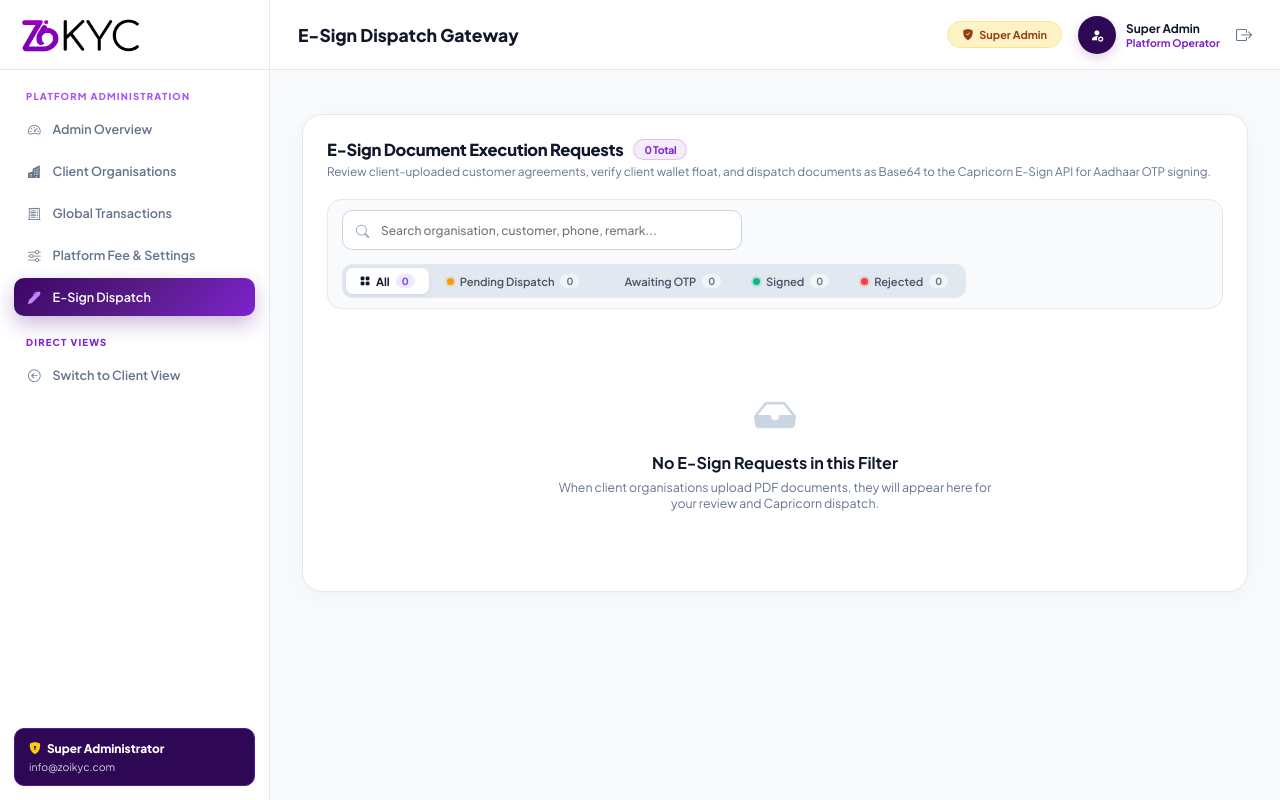
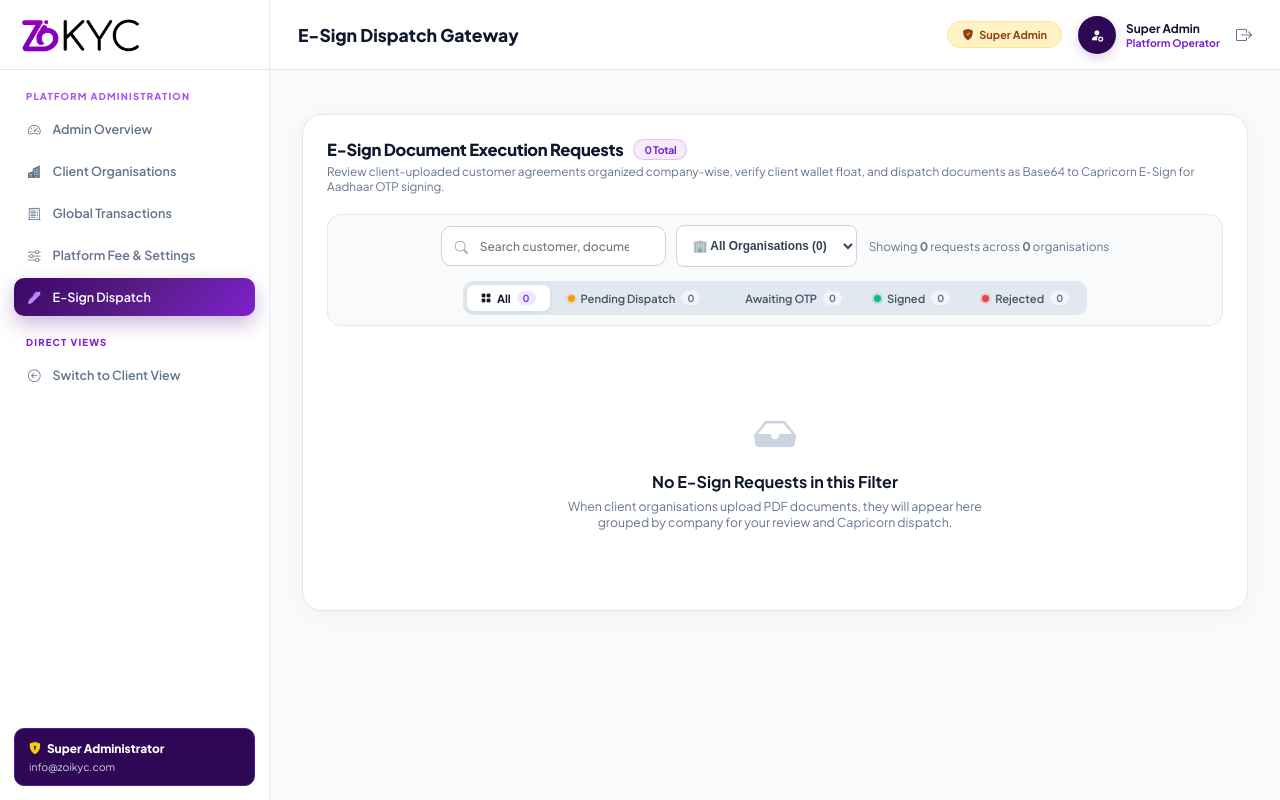
Before and after one commit to vijayvaishnav1011/zoikyc, a Flask app: page /admin/esign in a window 1280 px wide. Run offline with Flask 3, Linux system fonts and the light colour scheme; a user stored in the database is signed in.

Commit message:
feat(admin): organize E-Sign document execution requests company-wise with company filter

```diff
--- a/app/admin/routes.py
+++ b/app/admin/routes.py
@@ -497,14 +497,24 @@ def update_company_pricing(company_id):
 @admin_bp.route('/esign')
 @admin_required
 def esign_requests():
-    """Super Admin screen to review uploaded client documents and dispatch to Capricorn."""
+    """Super Admin screen to review uploaded client documents grouped company-wise and dispatch to Capricorn."""
+    from collections import OrderedDict
+
     status_filter = request.args.get('status', 'all')
     search_query = request.args.get('q', '').strip()
+    company_filter = request.args.get('company_id', 'all')
 
     query = ESignDocument.query.join(Company).filter(Company.email.notin_(ADMIN_SYSTEM_EMAILS))
 
     if status_filter != 'all':
         query = query.filter(ESignDocument.status == status_filter)
+
+    if company_filter != 'all':
+        try:
+            cid = int(company_filter)
+            query = query.filter(ESignDocument.company_id == cid)
+        except ValueError:
+            pass
 
     if search_query:
         search_pattern = f"%{search_query}%"
@@ -519,31 +529,42 @@ def esign_requests():
             )
         )
 
-    documents = query.order_by(ESignDocument.created_at.desc()).all()
+    # Order by company name first, then by created_at desc
+    documents = query.order_by(Company.name.asc(), ESignDocument.created_at.desc()).all()
+
+    # Group documents by Company
+    grouped_documents = OrderedDict()
+    for doc in documents:
+        comp = doc.company
+        if comp not in grouped_documents:
+            grouped_documents[comp] = []
+        grouped_documents[comp].append(doc)
+
+    # Filter base counts for the status tabs
+    base_counts = ESignDocument.query.join(Company).filter(Company.email.notin_(ADMIN_SYSTEM_EMAILS))
+    if company_filter != 'all':
+        try:
+            cid = int(company_filter)
+            base_counts = base_counts.filter(ESignDocument.company_id == cid)
+        except ValueError:
+            pass
 
     counts = {
-        'all': ESignDocument.query.join(Company).filter(Company.email.notin_(ADMIN_SYSTEM_EMAILS)).count(),
-        'pending_admin': ESignDocument.query.join(Company).filter(
-            Company.email.notin_(ADMIN_SYSTEM_EMAILS),
-            ESignDocument.status == 'pending_admin'
-        ).count(),
-        'sent_to_capricorn': ESignDocument.query.join(Company).filter(
-            Company.email.notin_(ADMIN_SYSTEM_EMAILS),
-            ESignDocument.status == 'sent_to_capricorn'
-        ).count(),
-        'signed': ESignDocument.query.join(Company).filter(
-            Company.email.notin_(ADMIN_SYSTEM_EMAILS),
-            ESignDocument.status == 'signed'
-        ).count(),
-        'rejected_by_admin': ESignDocument.query.join(Company).filter(
-            Company.email.notin_(ADMIN_SYSTEM_EMAILS),
-            ESignDocument.status == 'rejected_by_admin'
-        ).count(),
+        'all': base_counts.count(),
+        'pending_admin': base_counts.filter(ESignDocument.status == 'pending_admin').count(),
+        'sent_to_capricorn': base_counts.filter(ESignDocument.status == 'sent_to_capricorn').count(),
+        'signed': base_counts.filter(ESignDocument.status == 'signed').count(),
+        'rejected_by_admin': base_counts.filter(ESignDocument.status == 'rejected_by_admin').count(),
     }
+
+    all_companies = Company.query.filter(Company.email.notin_(ADMIN_SYSTEM_EMAILS)).order_by(Company.name.asc()).all()
 
     return render_template(
         'admin/esign_requests.html',
-        documents=documents,
+        grouped_documents=grouped_documents,
+        total_documents_count=len(documents),
+        all_companies=all_companies,
+        current_company_id=company_filter,
         counts=counts,
         current_status=status_filter,
         search_query=search_query
--- a/app/templates/admin/esign_requests.html
+++ b/app/templates/admin/esign_requests.html
@@ -14,62 +14,78 @@
         <span class="saas-count-badge">{{ counts.all }} Total</span>
       </h3>
       <div class="saas-page-subtitle">
-        Review client-uploaded customer agreements, verify client wallet float, and dispatch documents as Base64 to the Capricorn E-Sign API for Aadhaar OTP signing.
+        Review client-uploaded customer agreements organized company-wise, verify client wallet float, and dispatch documents as Base64 to Capricorn E-Sign for Aadhaar OTP signing.
       </div>
     </div>
   </div>
 
-  <!-- Unified Controls Bar (Integrated Search + Segmented Filter Tabs) -->
-  <div class="saas-controls-bar">
+  <!-- Unified Controls Bar (Integrated Search + Filter Tabs + Company Selector) -->
+  <div class="saas-controls-bar" style="display: flex; flex-direction: column; gap: 14px; margin-bottom: 24px;">
 
-    <!-- Search Input Form with Embedded Icon -->
-    <form method="GET" action="{{ url_for('admin.esign_requests') }}" class="saas-search-form">
+    <div style="display: flex; gap: 12px; align-items: center; justify-content: space-between; flex-wrap: wrap;">
+      <!-- Search Input Form with Company Filter -->
+      <form method="GET" action="{{ url_for('admin.esign_requests') }}" class="saas-search-form" style="display: flex; gap: 10px; align-items: center; flex: 1; max-width: 650px;">
         <input type="hidden" name="status" value="{{ current_status }}">
-      <div class="saas-search-box">
+
+        <div class="saas-search-box" style="flex: 1;">
           <i class="bi bi-search saas-search-icon"></i>
           <input
             type="text"
             name="q"
             value="{{ search_query or '' }}"
-          placeholder="Search organisation, customer, phone, remark..."
+            placeholder="Search customer, document title, remark..."
             class="saas-search-field"
             autocomplete="off"
           >
           {% if search_query %}
-          <a href="{{ url_for('admin.esign_requests', status=current_status) }}" class="saas-search-clear" title="Clear search">
+            <a href="{{ url_for('admin.esign_requests', status=current_status, company_id=current_company_id) }}" class="saas-search-clear" title="Clear search">
               <i class="bi bi-x-circle-fill"></i>
             </a>
           {% endif %}
         </div>
+
+        <!-- Filter by Company Dropdown -->
+        <select name="company_id" onchange="this.form.submit()" style="height: 42px; padding: 0 12px; border: 1px solid #cbd5e1; border-radius: 8px; font-weight: 600; color: #334155; background: #ffffff; cursor: pointer; font-size: 0.85rem; max-width: 250px;">
+          <option value="all">🏢 All Organisations ({{ all_companies|length }})</option>
+          {% for c in all_companies %}
+            <option value="{{ c.id }}" {% if current_company_id == c.id|string %}selected{% endif %}>{{ c.name }}</option>
+          {% endfor %}
+        </select>
       </form>
+
+      <!-- Stats Pill -->
+      <div style="font-size: 0.85rem; color: #64748b;">
+        Showing <strong>{{ total_documents_count }}</strong> request{% if total_documents_count != 1 %}s{% endif %} across <strong>{{ grouped_documents|length }}</strong> organisation{% if grouped_documents|length != 1 %}s{% endif %}
+      </div>
+    </div>
 
     <!-- Segmented Status Filter Tabs -->
     <div class="saas-filter-tabs">
-      <a href="{{ url_for('admin.esign_requests', status='all', q=search_query) }}" class="saas-tab-link {% if current_status == 'all' %}active{% endif %}">
+      <a href="{{ url_for('admin.esign_requests', status='all', q=search_query, company_id=current_company_id) }}" class="saas-tab-link {% if current_status == 'all' %}active{% endif %}">
         <i class="bi bi-grid-fill" style="font-size: 0.72rem;"></i>
         <span>All</span>
         <span class="tab-badge">{{ counts.all }}</span>
       </a>
 
-      <a href="{{ url_for('admin.esign_requests', status='pending_admin', q=search_query) }}" class="saas-tab-link {% if current_status == 'pending_admin' %}active{% endif %}">
+      <a href="{{ url_for('admin.esign_requests', status='pending_admin', q=search_query, company_id=current_company_id) }}" class="saas-tab-link {% if current_status == 'pending_admin' %}active{% endif %}">
         <span class="status-dot dot-amber"></span>
         <span>Pending Dispatch</span>
         <span class="tab-badge">{{ counts.pending_admin }}</span>
       </a>
 
-      <a href="{{ url_for('admin.esign_requests', status='sent_to_capricorn', q=search_query) }}" class="saas-tab-link {% if current_status == 'sent_to_capricorn' %}active{% endif %}">
+      <a href="{{ url_for('admin.esign_requests', status='sent_to_capricorn', q=search_query, company_id=current_company_id) }}" class="saas-tab-link {% if current_status == 'sent_to_capricorn' %}active{% endif %}">
         <span class="status-dot dot-cyan"></span>
         <span>Awaiting OTP</span>
         <span class="tab-badge">{{ counts.sent_to_capricorn }}</span>
       </a>
 
-      <a href="{{ url_for('admin.esign_requests', status='signed', q=search_query) }}" class="saas-tab-link {% if current_status == 'signed' %}active{% endif %}">
+      <a href="{{ url_for('admin.esign_requests', status='signed', q=search_query, company_id=current_company_id) }}" class="saas-tab-link {% if current_status == 'signed' %}active{% endif %}">
         <span class="status-dot dot-emerald"></span>
         <span>Signed</span>
         <span class="tab-badge">{{ counts.signed }}</span>
       </a>
 
-      <a href="{{ url_for('admin.esign_requests', status='rejected_by_admin', q=search_query) }}" class="saas-tab-link {% if current_status == 'rejected_by_admin' %}active{% endif %}">
+      <a href="{{ url_for('admin.esign_requests', status='rejected_by_admin', q=search_query, company_id=current_company_id) }}" class="saas-tab-link {% if current_status == 'rejected_by_admin' %}active{% endif %}">
         <span class="status-dot dot-rose"></span>
         <span>Rejected</span>
         <span class="tab-badge">{{ counts.rejected_by_admin }}</span>
@@ -78,46 +94,93 @@
 
   </div>
 
-  <!-- Documents Table Container -->
-  {% if documents %}
-  <div class="saas-table-card">
+  <!-- Documents Grouped by Company -->
+  {% if grouped_documents %}
+    {% for comp, docs in grouped_documents.items() %}
+    {% set wallet = comp.wallet %}
+    {% set price = comp.per_kyc_price or 20.00 %}
+    {% set has_balance = wallet and wallet.balance >= price %}
+
+    <div class="company-esign-group" style="margin-bottom: 28px; border: 1px solid #e2e8f0; border-radius: 14px; background: #ffffff; box-shadow: 0 2px 10px rgba(0, 0, 0, 0.03); overflow: hidden;">
+
+      <!-- Company Header Bar -->
+      <div style="background: linear-gradient(to right, #f8fafc, #ffffff); padding: 16px 20px; border-bottom: 1px solid #e2e8f0; display: flex; align-items: center; justify-content: space-between; flex-wrap: wrap; gap: 14px;">
+
+        <!-- Company Info Left -->
+        <div style="display: flex; align-items: center; gap: 14px;">
+          <div style="width: 44px; height: 44px; border-radius: 10px; background: linear-gradient(135deg, #7c3aed 0%, #4f46e5 100%); color: #ffffff; display: flex; align-items: center; justify-content: center; font-weight: 800; font-size: 1.15rem; box-shadow: 0 4px 10px rgba(124, 58, 237, 0.25); flex-shrink: 0;">
+            {{ comp.name[:1].upper() if comp.name else 'C' }}
+          </div>
+          <div>
+            <div style="display: flex; align-items: center; gap: 8px; flex-wrap: wrap;">
+              <a href="{{ url_for('admin.company_detail', company_id=comp.id) }}" style="font-size: 1.05rem; font-weight: 800; color: #0f172a; text-decoration: none;" title="View Organisation Details">
+                {{ comp.name }}
+              </a>
+              <span style="font-size: 0.72rem; padding: 2px 8px; border-radius: 4px; background: #e0e7ff; color: #4338ca; font-weight: 600; font-family: monospace;">
+                {{ comp.client_id or 'ZOI-CLIENT' }}
+              </span>
+              {% if comp.status == 'active' %}
+                <span style="color: #059669; font-weight: 600; font-size: 0.72rem; display: inline-flex; align-items: center; gap: 3px;">
+                  <i class="bi bi-patch-check-fill"></i> KYC Active
+                </span>
+              {% else %}
+                <span style="color: #d97706; font-weight: 600; font-size: 0.72rem; display: inline-flex; align-items: center; gap: 3px;">
+                  <i class="bi bi-clock-history"></i> KYC Pending
+                </span>
+              {% endif %}
+            </div>
+            <div style="font-size: 0.76rem; color: #64748b; margin-top: 3px; display: flex; align-items: center; gap: 12px; flex-wrap: wrap;">
+              <span><i class="bi bi-envelope"></i> {{ comp.email }}</span>
+              <span>&bull;</span>
+              <span>Execution Fee: <strong style="color: #1e293b;">₹{{ "%.2f"|format(price) }}/sign</strong></span>
+            </div>
+          </div>
+        </div>
+
+        <!-- Wallet Balance & Count Right -->
+        <div style="display: flex; align-items: center; gap: 12px; flex-wrap: wrap;">
+
+          <!-- Balance Pill -->
+          <div style="display: flex; align-items: center; gap: 10px; padding: 6px 14px; border-radius: 10px; background: {% if has_balance %}#f0fdf4{% else %}#fef2f2{% endif %}; border: 1px solid {% if has_balance %}#bbf7d0{% else %}#fecaca{% endif %};">
+            <div style="width: 32px; height: 32px; border-radius: 8px; background: {% if has_balance %}#dcfce7{% else %}#fee2e2{% endif %}; color: {% if has_balance %}#16a34a{% else %}#dc2626{% endif %}; display: flex; align-items: center; justify-content: center; font-size: 1rem;">
+              <i class="bi bi-wallet2"></i>
+            </div>
+            <div style="text-align: right;">
+              <div style="font-size: 0.68rem; font-weight: 700; color: {% if has_balance %}#166534{% else %}#991b1b{% endif %}; text-transform: uppercase; letter-spacing: 0.5px;">
+                Wallet Balance
+              </div>
+              <div style="font-weight: 800; font-size: 0.98rem; color: {% if has_balance %}#15803d{% else %}#dc2626{% endif %};">
+                {{ wallet.balance | currency if wallet else '₹0.00' }}
+              </div>
+            </div>
+          </div>
+
+          <!-- Total Requests Badge -->
+          <div style="padding: 8px 14px; border-radius: 10px; background: #f8fafc; border: 1px solid #cbd5e1; font-size: 0.82rem; font-weight: 700; color: #334155; display: inline-flex; align-items: center; gap: 6px;">
+            <i class="bi bi-files" style="color: #7c3aed;"></i>
+            <span>{{ docs|length }} Document{% if docs|length != 1 %}s{% endif %}</span>
+          </div>
+
+        </div>
+
+      </div>
+
+      <!-- Company's Document Execution Requests Table -->
+      <div class="saas-table-card" style="border: none; border-radius: 0; margin-bottom: 0; box-shadow: none;">
         <table class="saas-table">
           <thead>
             <tr>
-          <th>Client Organisation</th>
-          <th>Document & Remarks</th>
-          <th>Customer / Signatory</th>
-          <th>Wallet Balance</th>
-          <th>Status</th>
-          <th>Date Created</th>
-          <th style="text-align: right; padding-right: 22px;">Actions</th>
+              <th style="width: 30%;">Document & Remarks</th>
+              <th style="width: 25%;">Customer / Signatory</th>
+              <th style="width: 18%;">Status</th>
+              <th style="width: 13%;">Date Created</th>
+              <th style="width: 14%; text-align: right; padding-right: 22px;">Actions</th>
             </tr>
           </thead>
           <tbody>
-        {% for doc in documents %}
-        {% set comp = doc.company %}
-        {% set wallet = comp.wallet %}
-        {% set price = comp.per_kyc_price or 20.00 %}
-        {% set has_balance = wallet and wallet.balance >= price %}
+            {% for doc in docs %}
             <tr>
-          <!-- 1. Organisation & ID -->
-          <td>
-            <div>
-              <a href="{{ url_for('admin.company_detail', company_id=comp.id) }}" class="company-name-link">
-                {{ comp.name }}
-              </a>
-            </div>
-            <div class="company-sub-meta">
-              <span class="chip-client-id">{{ comp.client_id or 'ZOI-CLIENT' }}</span>
-              {% if comp.status == 'active' %}
-                <span style="color: #059669; font-weight: 600; font-size: 0.72rem;"><i class="bi bi-patch-check-fill"></i> KYC Active</span>
-              {% else %}
-                <span style="color: #d97706; font-weight: 600; font-size: 0.72rem;"><i class="bi bi-clock-history"></i> KYC Pending</span>
-              {% endif %}
-            </div>
-          </td>
-
-          <!-- 2. Document & Remarks -->
+              <!-- 1. Document & Remarks -->
               <td>
                 <div style="font-weight: 700; color: var(--text-dark); display: flex; align-items: center; gap: 6px;">
                   <i class="bi bi-file-earmark-pdf-fill" style="color: #ef4444; font-size: 1.05rem;"></i>
@@ -138,7 +201,7 @@
                 </div>
               </td>
 
-          <!-- 3. Customer / Signatory -->
+              <!-- 2. Customer / Signatory -->
               <td>
                 <div class="signatory-row">
                   <div class="signatory-avatar">
@@ -156,23 +219,7 @@
                 </div>
               </td>
 
-          <!-- 4. Wallet Balance -->
-          <td>
-            <div class="balance-val {% if has_balance %}healthy{% else %}low{% endif %}">
-              {{ wallet.balance | currency if wallet else '₹0.00' }}
-            </div>
-            {% if has_balance %}
-              <div class="balance-pill balance-pill-healthy">
-                <i class="bi bi-check-circle-fill"></i> Cost: ₹{{ "%.2f"|format(price) }}
-              </div>
-            {% else %}
-              <div class="balance-pill balance-pill-low">
-                <i class="bi bi-exclamation-triangle-fill"></i> Low Balance (Req: ₹{{ "%.2f"|format(price) }})
-              </div>
-            {% endif %}
-          </td>
-
-          <!-- 5. Status Badge -->
+              <!-- 3. Status -->
               <td>
                 {% if doc.status == 'pending_admin' %}
                   <span class="saas-status-badge badge-pending">
@@ -202,13 +249,13 @@
                 {% endif %}
               </td>
 
-          <!-- 6. Date Created -->
+              <!-- 4. Date Created -->
               <td style="font-size: 0.8rem; color: var(--text-muted); white-space: nowrap;">
                 {{ doc.created_at.strftime('%d %b %Y') }}<br>
                 <span style="font-size: 0.72rem;">{{ doc.created_at.strftime('%I:%M %p') }}</span>
               </td>
 
-          <!-- 7. Actions -->
+              <!-- 5. Actions -->
               <td style="text-align: right; padding-right: 22px; white-space: nowrap;">
                 <div style="display: inline-flex; gap: 8px; align-items: center; justify-content: flex-end;">
 
@@ -247,6 +294,9 @@
           </tbody>
         </table>
       </div>
+
+    </div>
+    {% endfor %}
   {% else %}
     <div style="text-align: center; padding: 56px 24px;">
       <div style="font-size: 3rem; color: #cbd5e1; margin-bottom: 12px;">
@@ -256,7 +306,7 @@
         No E-Sign Requests in this Filter
       </h3>
       <p style="color: var(--text-muted); font-size: 0.88rem; max-width: 440px; margin: 0 auto;">
-      When client organisations upload PDF documents, they will appear here for your review and Capricorn dispatch.
+        When client organisations upload PDF documents, they will appear here grouped by company for your review and Capricorn dispatch.
       </p>
     </div>
   {% endif %}
```
Also changed, not shown: tests/test_esign.py (+65 -0 lines). Lines whose indentation alone changed are shown as unchanged.
